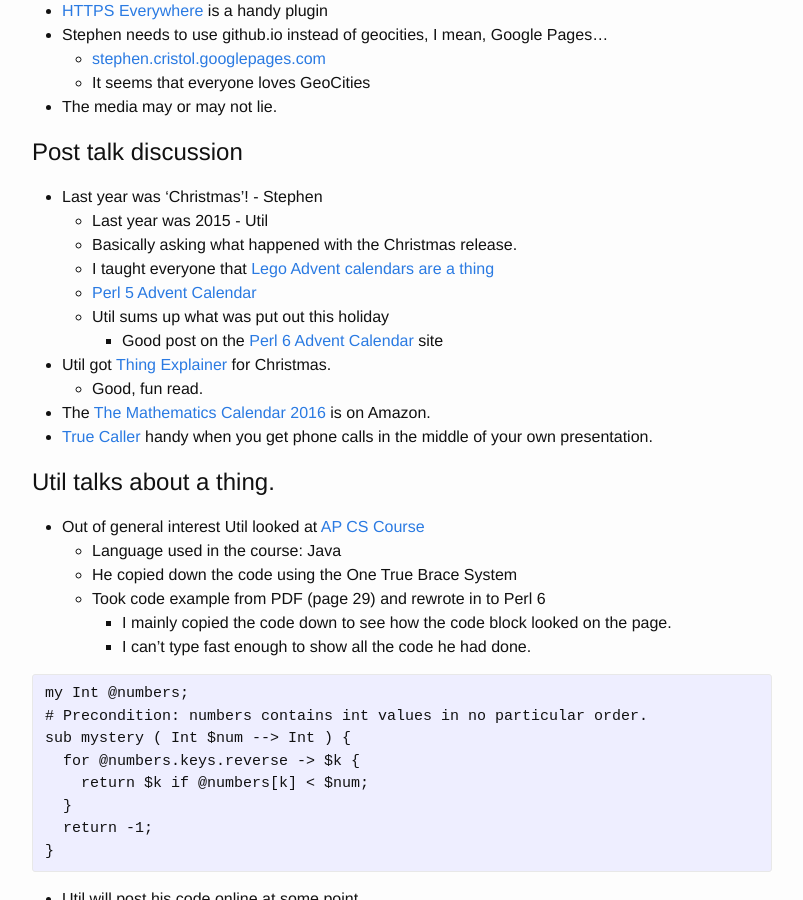
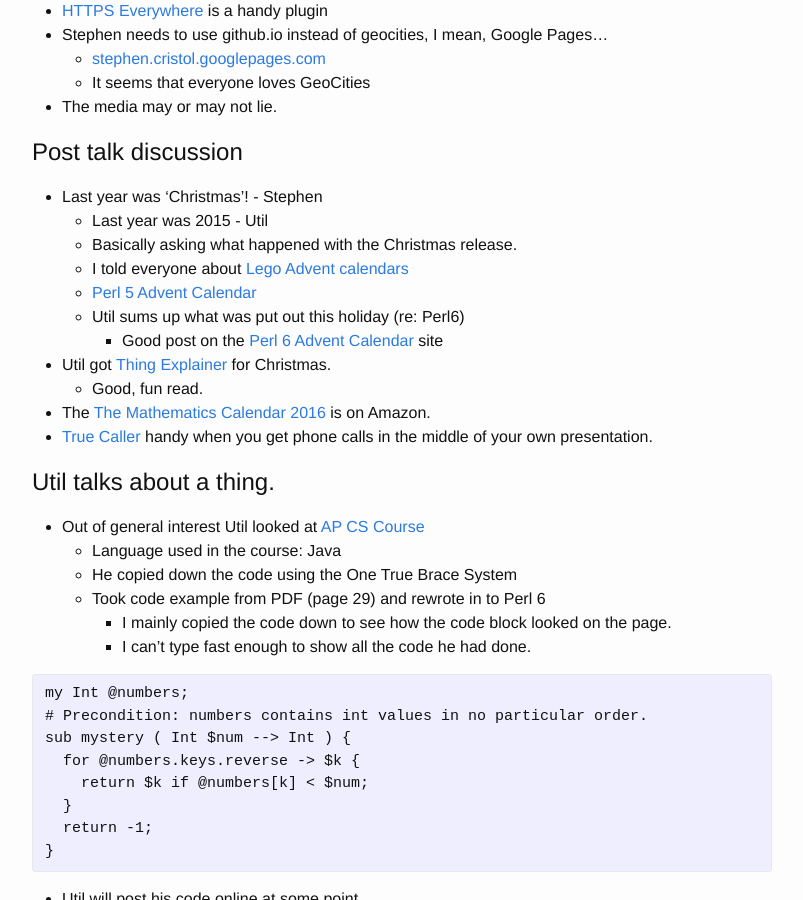
Before and after one commit to Woody2143/woody2143.github.io, a Jekyll site: the page built from _posts/2016-01-07-atlantapm.markdown, in a window 1280 px wide and 900 px high, scrolled down 1383 px. Shown: the whole window, without its empty margins (238-1041 px from the left). Built offline with Jekyll 4.4.1, drawn with Linux system fonts in a browser that asks for light colours.

Commit message:
Updated 2016-01-07-atlantapm.markdown

```diff
--- a/_posts/2016-01-07-atlantapm.markdown
+++ b/_posts/2016-01-07-atlantapm.markdown
@@ -65,9 +65,9 @@ Notes from the January Atlanta Perl Mongers meeting.
 - Last year was 'Christmas'! - Stephen
   - Last year was 2015 - Util
   - Basically asking what happened with the Christmas release.
-  - I taught everyone that [Lego Advent calendars are a thing](http://www.target.com/p/lego-city-advent-calendar-60099/-/A-21505862)
+  - I told everyone about [Lego Advent calendars](http://www.target.com/p/lego-city-advent-calendar-60099/-/A-21505862)
   - [Perl 5 Advent Calendar](http://www.perladvent.org/2015/)
-  - Util sums up what was put out this holiday
+  - Util sums up what was put out this holiday (re: Perl6)
     - Good post on the [Perl 6 Advent Calendar](https://perl6advent.wordpress.com/) site
 
 - Util got [Thing Explainer](http://amzn.com/0544668251) for Christmas.
```
